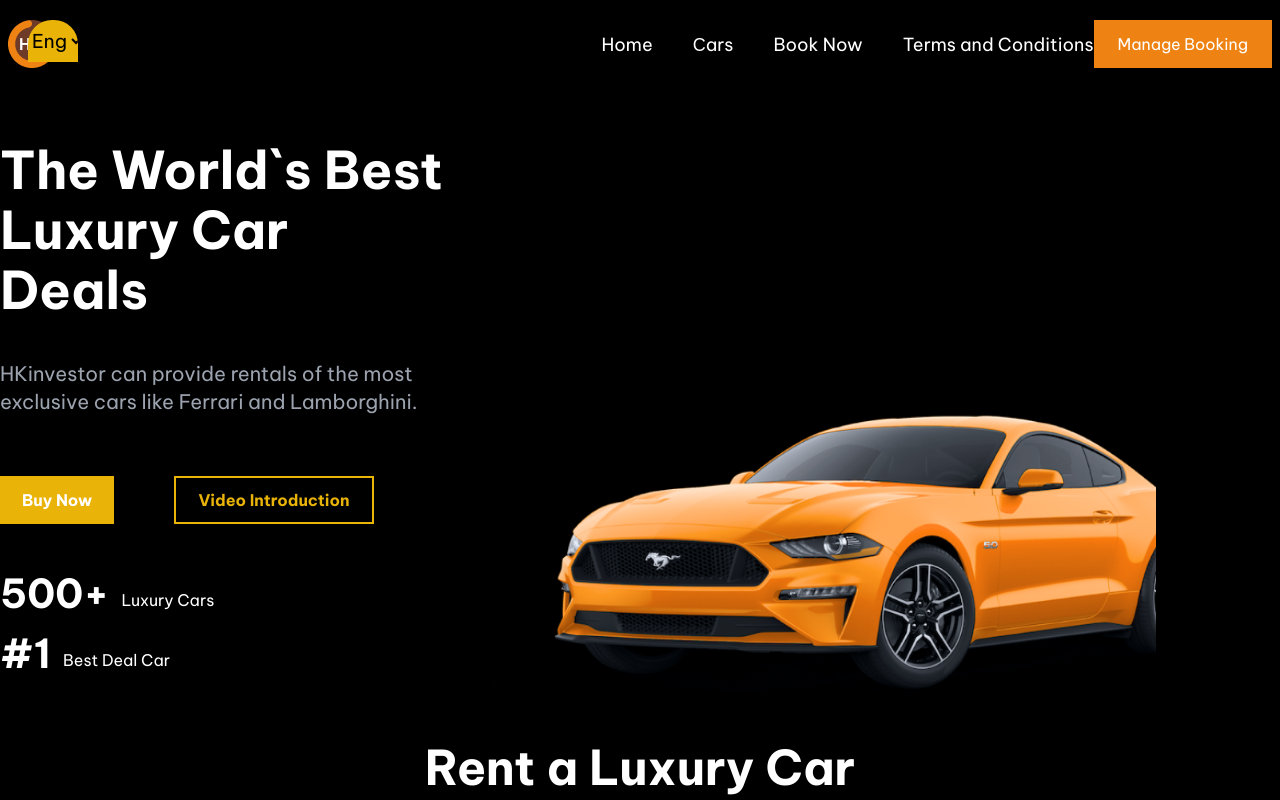
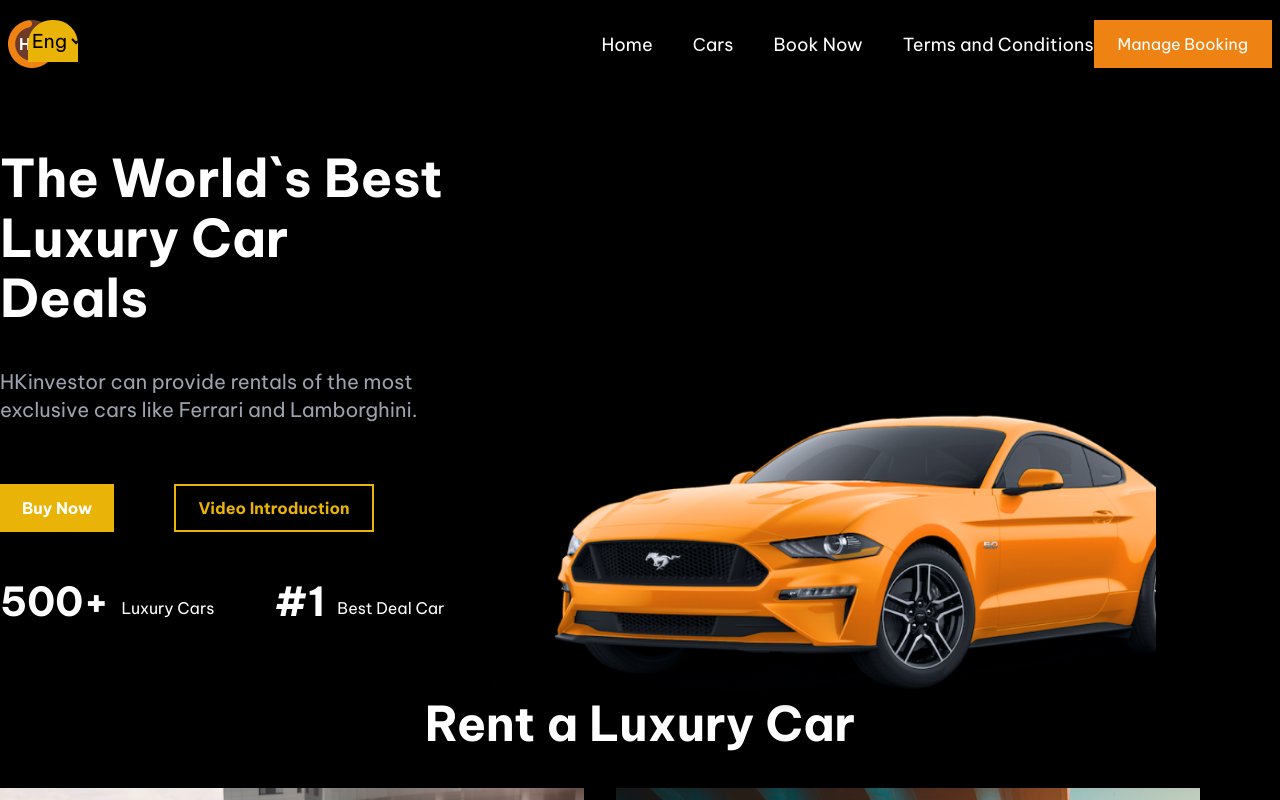
Before and after one commit to QodirovDoston/exemple_forProgramiz, a React (Vite) app in the folder demo/: page / in a window 1280 px wide. Shown: the top 800 px of the page. Built offline with nearby package versions, Linux system fonts and the light colour scheme.

Commit message:
finished

```diff
--- a/demo/src/Componts/Header.jsx
+++ b/demo/src/Componts/Header.jsx
@@ -17,7 +17,7 @@ export default function Header() {
               <button className="w-100px sm:w-114px text-10px sm:text-base h-48px bg-yellow-500 text-white font-bold hover:bg-transparent hover:text-yellow-500 hover:duration-1000 duration-1000 border-2 border-yellow-500">{t("text.HeaderBTnone")}</button>
               <button className="w-130px sm:w-200px text-10px sm:text-base h-48px bg-transparent text-yellow-500 font-bold hover:shadow-lg hover:shadow-yellow-500 hover:duration-1000 duration-1000  border-2 border-yellow-500">{t("text.HeaderBTntwo")}</button>
             </div>
-            <div className="flex items-center gap-15 mt-10 flex-wrap sm:block hidden sm:flex-nowrap ">
+            <div className="flex items-center gap-15 mt-10 flex-wrap sm:flex hidden sm:flex-nowrap ">
               <div className="flex items-center gap-3">
                 <h2 className="text-white font-bold text-40px">500+</h2>
                 <h3 className="text-white text-base mt-3">
```
